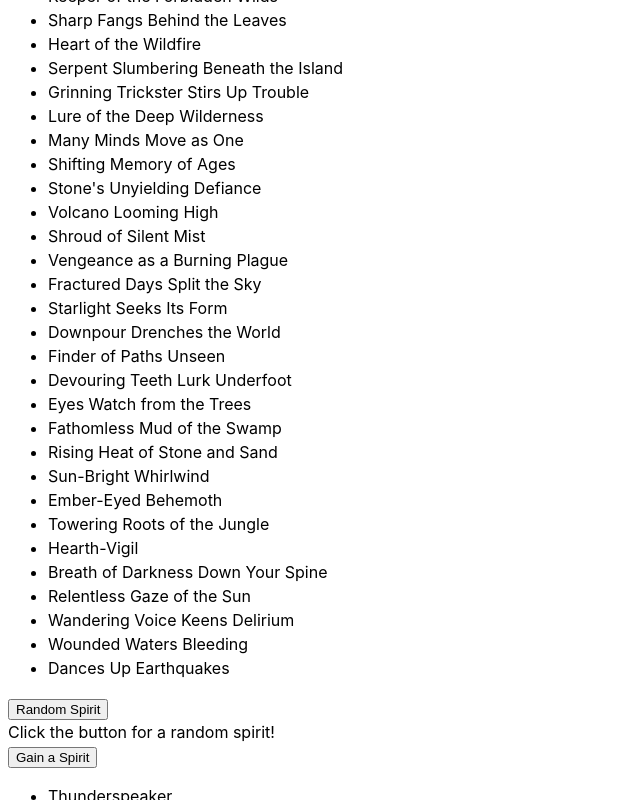
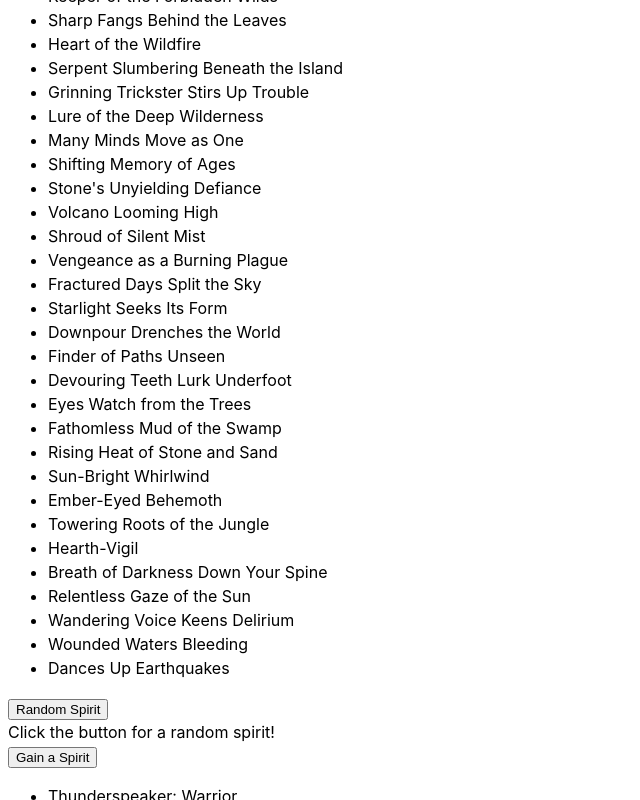
Before and after one commit to bntracy/typescript-react-demo, a React (Vite) app: page / in a window 1280 px wide. Both pictures are taken after a click on the button "Gain a Spirit". Shown: the part 299-1099 px from the top of the page, without its empty margins (0-640 px from the left). Built offline with nearby package versions, Linux system fonts and the light colour scheme.

Commit message:
four random spirits now display aspects

```diff
--- a/src/App.tsx
+++ b/src/App.tsx
@@ -94,10 +94,11 @@ const App: FC<AppProps> = ({ title }) => {
   const displayFourSpirits = () => {
     if (spiritOne && spiritTwo && spiritThree && spiritFour) {
       return <ul>
-        <li>{spiritOne.name}</li>
-        <li>{spiritTwo.name}</li>
-        <li>{spiritThree.name}</li>
-        <li>{spiritFour.name}</li>
+        {/* if the spirit has aspects, display a random aspect */}
+        <li>{spiritOne.name}{(spiritOne.aspects.length > 0) && <>: {spiritOne.aspects[Math.floor(Math.random() * spiritOne.aspects.length)]}</>}</li>
+        <li>{spiritTwo.name}{(spiritTwo.aspects.length > 0) && <>: {spiritTwo.aspects[Math.floor(Math.random() * spiritTwo.aspects.length)]}</>}</li>
+        <li>{spiritThree.name}{(spiritThree.aspects.length > 0) && <>: {spiritThree.aspects[Math.floor(Math.random() * spiritThree.aspects.length)]}</>}</li>
+        <li>{spiritFour.name}{(spiritFour.aspects.length > 0) && <>: {spiritFour.aspects[Math.floor(Math.random() * spiritFour.aspects.length)]}</>}</li>
       </ul>
     } else {
       return <div>Click the button for four random spirits!</div>;
```
